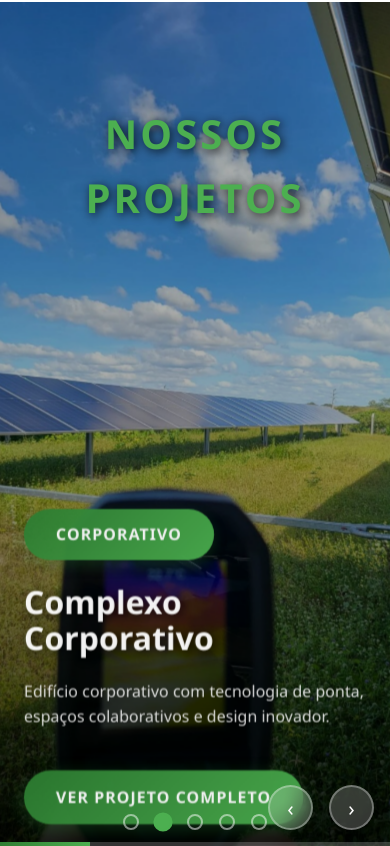
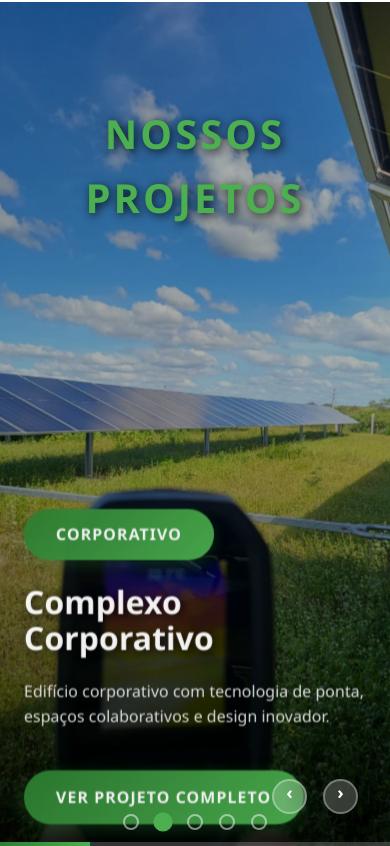
Before and after one commit to Vinimtt/projeto_integrador_I, a Next.js app in the folder projeto/: page / in a window 390 px wide. Shown: the part 5878-6724 px from the top of the page. Built offline with nearby package versions, Linux system fonts and the light colour scheme.

Commit message:
Update- arrumando botões anterior e proximo do carrosel

```diff
--- a/projeto/src/components/ProjectCarousel.jsx
+++ b/projeto/src/components/ProjectCarousel.jsx
@@ -113,10 +113,10 @@ const ProjectCarousel = () => {
 
           <div className={styles.carouselNavigation}>
             <button className={styles.carouselButton} onClick={prevSlide}>
-              ‹
+              <span className={styles.arrowIcon}>‹</span>
             </button>
             <button className={styles.carouselButton} onClick={nextSlide}>
-              ›
+              <span className={styles.arrowIcon}>›</span>
             </button>
           </div>
 
--- a/projeto/src/components/ProjectCarousel.module.css
+++ b/projeto/src/components/ProjectCarousel.module.css
@@ -1,4 +1,3 @@
-/* ProjectCarousel.module.css */
 .carouselSection {
   padding: 0;
   background: #000;
@@ -181,15 +180,16 @@
   backdrop-filter: blur(10px);
   border: 2px solid rgba(255, 255, 255, 0.3);
   color: white;
-  width: 70px;
-  height: 70px;
+  width: 50px;
+  height: 50px;
   border-radius: 50%;
-  font-size: 2rem;
+  font-size: 1.5rem;
   cursor: pointer;
   transition: all 0.3s ease;
   display: flex;
   align-items: center;
   justify-content: center;
+  font-weight: 800;
 }
 
 .carouselButton:hover {
@@ -226,6 +226,12 @@
 
 .indicator:hover {
   background: rgba(76, 175, 80, 0.5);
+}
+
+.arrowIcon {
+  display: inline-block;
+  line-height: 1;
+  transform: translateY(-4px);
 }
 
 /* Progress Bar */
@@ -284,19 +290,19 @@
     font-size: 1rem;
   }
 
-  .carouselNavigation {
-    bottom: 2rem;
-    right: 2rem;
-  }
-
   .carouselButton {
-    width: 50px;
-    height: 50px;
-    font-size: 1.5rem;
+    width: 40px;
+    height: 40px;
+    font-size: 1.3rem;
   }
 
   .carouselIndicators {
     bottom: 2rem;
+  }
+
+  .carouselNavigation {
+    bottom: 2rem;
+    right: 2rem;
   }
 }
 
@@ -313,18 +319,13 @@
     padding: 1.5rem;
   }
 
-  .carouselNavigation {
-    bottom: 1rem;
-    right: 1rem;
-  }
-
   .carouselIndicators {
     bottom: 1rem;
   }
 
   .carouselButton {
-    width: 45px;
-    height: 45px;
-    font-size: 1.3rem;
+    width: 35px;
+    height: 35px;
+    font-size: 1.1rem;
   }
 }
```
Also changed, not shown: 1 other file (tests, documents, lock files or other folders).
